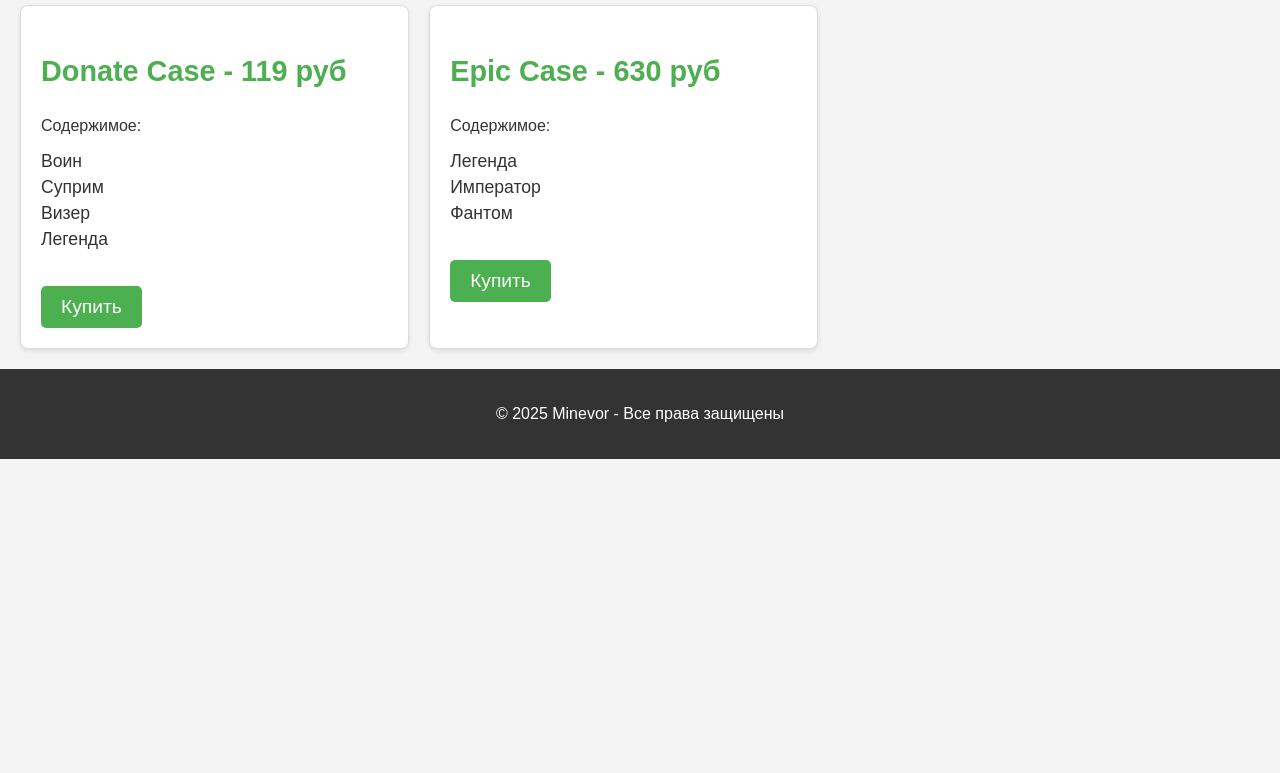
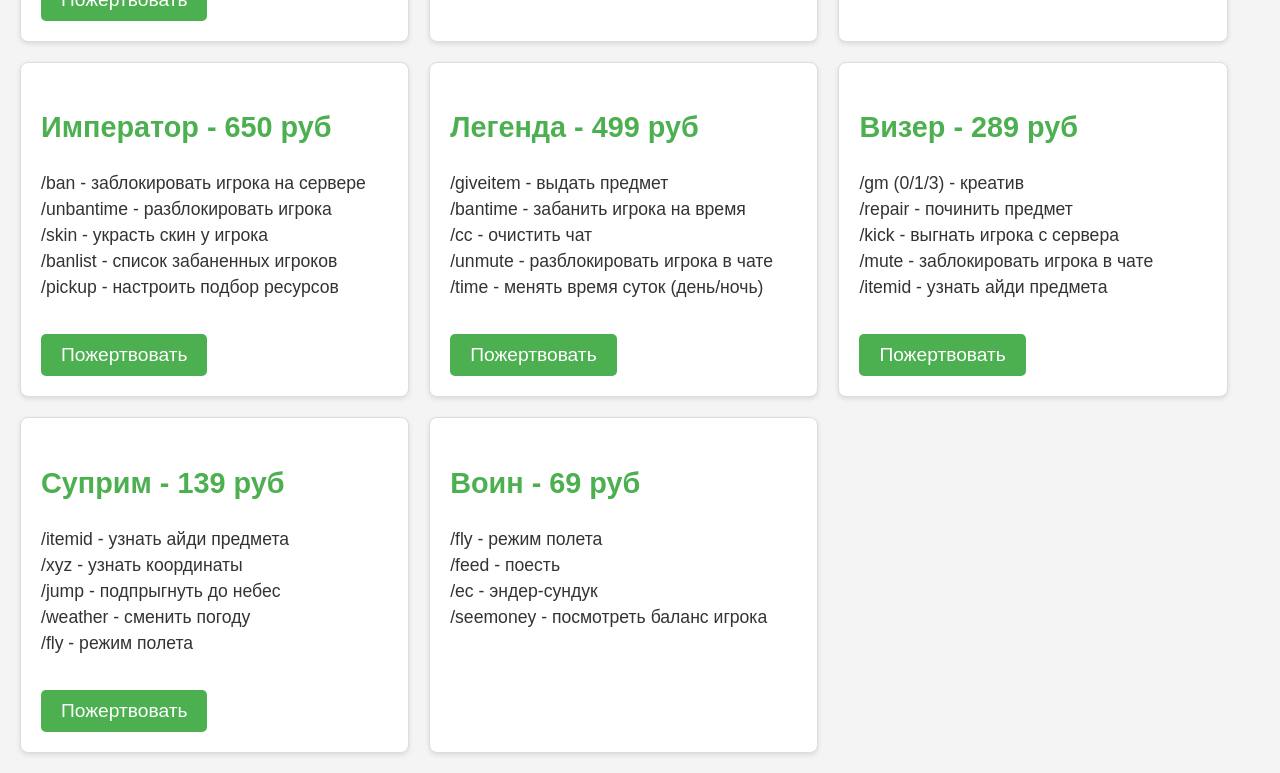
Before and after one commit to minevor/minevor-website, a plain HTML site: page index.html in a window 1280 px wide. Shown: the part 611-1384 px from the top of the page. Before the commit the page ends 1070 px from the top, so only its background shows below. Drawn offline with Linux system fonts and the light colour scheme.

Commit message:
Update index.html

```diff
--- a/index.html
+++ b/index.html
@@ -112,74 +112,109 @@
         </div>
     </header>
 
+    <!-- Секция доступных пакетов доната -->
     <section id="donate-packages">
         <h2>Доступные пакеты доната</h2>
         <div class="donation-packages-container">
+            <!-- Пакет "Властелин" -->
             <div class="package" id="vlastelin">
                 <h3>Властелин - 2000 руб</h3>
                 <ul>
                     <li>/clear - очистить инвентарь</li>
                     <li>/kill - убить себя</li>
                     <li>/freegm - выдать другу креатив</li>
-                    <!-- Остальные команды... -->
+                    <li>/bonus - получить уникальный бонус раз в 7 дней</li>
+                    <li>/givemoney - выдать 50000 монет каждые 6 часов</li>
+                    <li>/stats - проверить статистику</li>
                 </ul>
                 <button class="donate-btn" onclick="donate('vlastelin')">Пожертвовать</button>
             </div>
 
+            <!-- Пакет "Повелитель" -->
             <div class="package" id="povelitel">
                 <h3>Повелитель - 1000 руб</h3>
                 <ul>
                     <li>/saveinv - сохранить инвентарь</li>
                     <li>/inv list - список сохраненных инвентарей</li>
-                    <!-- Остальные команды... -->
+                    <li>/freefly - выдать флай игроку</li>
+                    <li>/effect - выдать эффект</li>
+                    <li>/grant - выдать другу визера</li>
                 </ul>
                 <button class="donate-btn" onclick="donate('povelitel')">Пожертвовать</button>
             </div>
 
-            <!-- Другие пакеты... -->
-        </div>
-    </section>
-
-    <section id="cases">
-        <h2>Кейсы</h2>
-        <div class="case-container">
-            <div class="case" id="donate-case">
-                <h3>Donate Case - 119 руб</h3>
-                <p>Содержимое:</p>
+            <!-- Пакет "Фантом" -->
+            <div class="package" id="fantom">
+                <h3>Фантом - 899 руб</h3>
                 <ul>
-                    <li>Воин</li>
-                    <li>Суприм</li>
-                    <li>Визер</li>
-                    <li>Легенда</li>
+                    <li>/ban-ip - заблокировать игрока по айпи</li>
+                    <li>/topmoney - узнать топ по балансу</li>
+                    <li>/setwarp - установить варп</li>
+                    <li>/delwarp - удалить варп</li>
+                    <li>/ban - заблокировать игрока на сервере</li>
                 </ul>
-                <button class="donate-btn" onclick="donate('donate-case')">Купить</button>
+                <button class="donate-btn" onclick="donate('fantom')">Пожертвовать</button>
             </div>
 
-            <div class="case" id="epic-case">
-                <h3>Epic Case - 630 руб</h3>
-                <p>Содержимое:</p>
+            <!-- Пакет "Император" -->
+            <div class="package" id="imperator">
+                <h3>Император - 650 руб</h3>
                 <ul>
-                    <li>Легенда</li>
-                    <li>Император</li>
-                    <li>Фантом</li>
+                    <li>/ban - заблокировать игрока на сервере</li>
+                    <li>/unbantime - разблокировать игрока</li>
+                    <li>/skin - украсть скин у игрока</li>
+                    <li>/banlist - список забаненных игроков</li>
+                    <li>/pickup - настроить подбор ресурсов</li>
                 </ul>
-                <button class="donate-btn" onclick="donate('epic-case')">Купить</button>
+                <button class="donate-btn" onclick="donate('imperator')">Пожертвовать</button>
             </div>
 
-            <!-- Другие кейсы... -->
-        </div>
-    </section>
+            <!-- Пакет "Легенда" -->
+            <div class="package" id="legenda">
+                <h3>Легенда - 499 руб</h3>
+                <ul>
+                    <li>/giveitem - выдать предмет</li>
+                    <li>/bantime - забанить игрока на время</li>
+                    <li>/cc - очистить чат</li>
+                    <li>/unmute - разблокировать игрока в чате</li>
+                    <li>/time - менять время суток (день/ночь)</li>
+                </ul>
+                <button class="donate-btn" onclick="donate('legenda')">Пожертвовать</button>
+            </div>
 
-    <footer>
-        <p>© 2025 Minevor - Все права защищены</p>
-    </footer>
+            <!-- Пакет "Визер" -->
+            <div class="package" id="wither">
+                <h3>Визер - 289 руб</h3>
+                <ul>
+                    <li>/gm (0/1/3) - креатив</li>
+                    <li>/repair - починить предмет</li>
+                    <li>/kick - выгнать игрока с сервера</li>
+                    <li>/mute - заблокировать игрока в чате</li>
+                    <li>/itemid - узнать айди предмета</li>
+                </ul>
+                <button class="donate-btn" onclick="donate('wither')">Пожертвовать</button>
+            </div>
 
-    <script>
-        function donate(packageName) {
-            // Замените этот код на обработку запроса с оплатой через Enot.io
-            alert('Вы выбрали пакет: ' + packageName);
-        }
-    </script>
-</body>
+            <!-- Пакет "Суприм" -->
+            <div class="package" id="supreme">
+                <h3>Суприм - 139 руб</h3>
+                <ul>
+                    <li>/itemid - узнать айди предмета</li>
+                    <li>/xyz - узнать координаты</li>
+                    <li>/jump - подпрыгнуть до небес</li>
+                    <li>/weather - сменить погоду</li>
+                    <li>/fly - режим полета</li>
+                </ul>
+                <button class="donate-btn" onclick="donate('supreme')">Пожертвовать</button>
+            </div>
 
-</html>
+            <!-- Пакет "Воин" -->
+            <div class="package" id="voin">
+                <h3>Воин - 69 руб</h3>
+                <ul>
+                    <li>/fly - режим полета</li>
+                    <li>/feed - поесть</li>
+                    <li>/ec - эндер-сундук</li>
+                    <li>/seemoney - посмотреть баланс игрока</li>
+                </ul>
+                <butt
```
